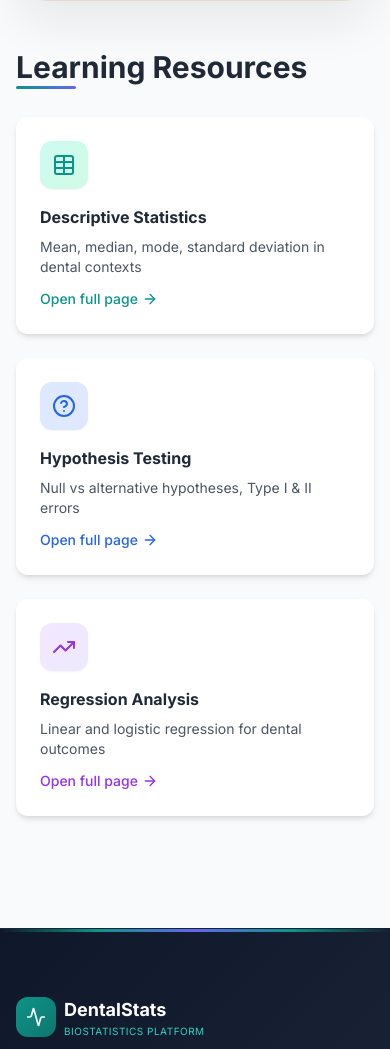
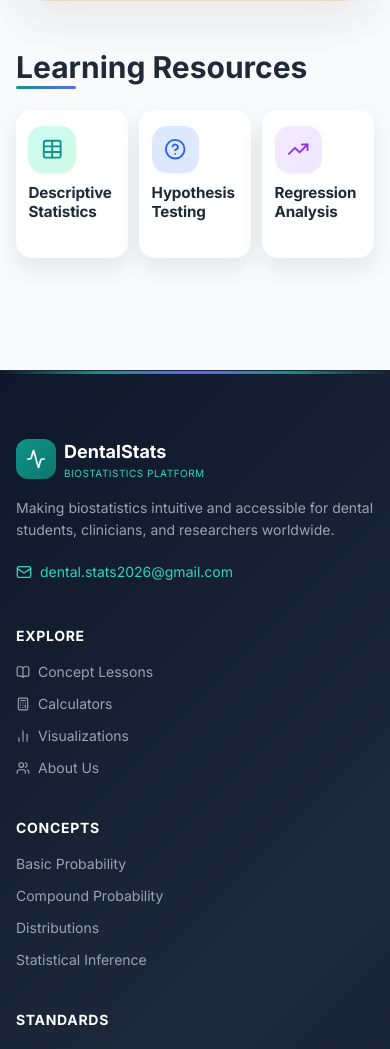
Before and after one commit to dayaniravi123/DentStat, a Django app: page / in a window 390 px wide. Shown: the part 5165-6214 px from the top of the page. Run offline with Django 4.2, Linux system fonts and the light colour scheme; some libraries are stand-ins or nearby versions.

Commit message:
"make changes in Learning Res in mobile view"

```diff
--- a/static/css/style.css
+++ b/static/css/style.css
@@ -847,6 +847,53 @@ footer { border-top: 1px solid rgba(255,255,255,0.03); }
         display: none !important;
     }
 
+    .home-page .learning-resources-grid {
+        grid-template-columns: repeat(3, minmax(0, 1fr));
+        gap: 0.7rem;
+        margin-top: 1.1rem;
+    }
+
+    .home-page .learning-card {
+        display: flex;
+        flex-direction: column;
+        align-items: flex-start;
+        justify-content: flex-start;
+        min-height: 9.2rem;
+        padding: 0.95rem 0.78rem !important;
+        border-radius: 1rem;
+        box-shadow: 0 10px 24px rgba(15, 23, 42, 0.09);
+    }
+
+    .home-page .learning-card:hover {
+        transform: none;
+        box-shadow: 0 10px 24px rgba(15, 23, 42, 0.09);
+    }
+
+    .home-page .learning-card-icon {
+        width: 2.95rem !important;
+        height: 2.95rem !important;
+        min-width: 2.95rem;
+        margin-bottom: 0.72rem !important;
+        border-radius: 0.95rem !important;
+    }
+
+    .home-page .learning-card-icon svg {
+        width: 1.4rem !important;
+        height: 1.4rem !important;
+    }
+
+    .home-page .learning-card-title {
+        margin-bottom: 0 !important;
+        font-size: 0.95rem;
+        line-height: 1.22;
+        letter-spacing: -0.01em;
+    }
+
+    .home-page .learning-card-copy,
+    .home-page .learning-card-link {
+        display: none !important;
+    }
+
     body:not(.home-page) .site-nav-mobile-search {
         display: none !important;
     }
--- a/templates/index.html
+++ b/templates/index.html
@@ -625,32 +625,32 @@
         <!-- Educational Content Cards -->
           <section class="mb-16">
             <h2 class="text-3xl font-bold text-gray-800 mb-2 reveal section-title">Learning Resources</h2>
-            <div class="grid grid-cols-1 md:grid-cols-3 gap-6 mt-6 stagger-children">
+            <div class="learning-resources-grid grid grid-cols-1 md:grid-cols-3 gap-6 mt-6 stagger-children">
                 <a href="/learning/descriptive/descriptive-statistics.html" class="learning-card bg-white rounded-xl shadow-md p-6 block" style="--card-accent: #0d9488;">
-                    <div class="w-12 h-12 bg-gradient-to-br from-teal-100 to-emerald-100 rounded-xl flex items-center justify-center mb-4 shadow-sm">
+                    <div class="learning-card-icon w-12 h-12 bg-gradient-to-br from-teal-100 to-emerald-100 rounded-xl flex items-center justify-center mb-4 shadow-sm">
                         <i data-lucide="table" class="w-6 h-6 text-teal-600"></i>
                     </div>
-                    <h3 class="font-bold text-gray-800 mb-2">Descriptive Statistics</h3>
-                    <p class="text-sm text-gray-600">Mean, median, mode, standard deviation in dental contexts</p>
-                    <span class="inline-flex items-center mt-3 text-teal-600 text-sm font-medium">Open full page <i data-lucide="arrow-right" class="w-4 h-4 ml-1"></i></span>
+                    <h3 class="learning-card-title font-bold text-gray-800 mb-2">Descriptive Statistics</h3>
+                    <p class="learning-card-copy text-sm text-gray-600">Mean, median, mode, standard deviation in dental contexts</p>
+                    <span class="learning-card-link inline-flex items-center mt-3 text-teal-600 text-sm font-medium">Open full page <i data-lucide="arrow-right" class="w-4 h-4 ml-1"></i></span>
                 </a>
 
                 <a href="/learning/hypothesis/hypothesis-testing.html" class="learning-card bg-white rounded-xl shadow-md p-6 block" style="--card-accent: #3b82f6;">
-                    <div class="w-12 h-12 bg-gradient-to-br from-blue-100 to-indigo-100 rounded-xl flex items-center justify-center mb-4 shadow-sm">
+                    <div class="learning-card-icon w-12 h-12 bg-gradient-to-br from-blue-100 to-indigo-100 rounded-xl flex items-center justify-center mb-4 shadow-sm">
                         <i data-lucide="help-circle" class="w-6 h-6 text-blue-600"></i>
                     </div>
-                    <h3 class="font-bold text-gray-800 mb-2">Hypothesis Testing</h3>
-                    <p class="text-sm text-gray-600">Null vs alternative hypotheses, Type I & II errors</p>
-                    <span class="inline-flex items-center mt-3 text-blue-600 text-sm font-medium">Open full page <i data-lucide="arrow-right" class="w-4 h-4 ml-1"></i></span>
+                    <h3 class="learning-card-title font-bold text-gray-800 mb-2">Hypothesis Testing</h3>
+                    <p class="learning-card-copy text-sm text-gray-600">Null vs alternative hypotheses, Type I & II errors</p>
+                    <span class="learning-card-link inline-flex items-center mt-3 text-blue-600 text-sm font-medium">Open full page <i data-lucide="arrow-right" class="w-4 h-4 ml-1"></i></span>
                 </a>
 
                 <a href="/learning/regression/regression-analysis.html" class="learning-card bg-white rounded-xl shadow-md p-6 block" style="--card-accent: #8b5cf6;">
-                    <div class="w-12 h-12 bg-gradient-to-br from-purple-100 to-violet-100 rounded-xl flex items-center justify-center mb-4 shadow-sm">
+                    <div class="learning-card-icon w-12 h-12 bg-gradient-to-br from-purple-100 to-violet-100 rounded-xl flex items-center justify-center mb-4 shadow-sm">
                         <i data-lucide="trending-up" class="w-6 h-6 text-purple-600"></i>
                     </div>
-                    <h3 class="font-bold text-gray-800 mb-2">Regression Analysis</h3>
-                    <p class="text-sm text-gray-600">Linear and logistic regression for dental outcomes</p>
-                    <span class="inline-flex items-center mt-3 text-purple-600 text-sm font-medium">Open full page <i data-lucide="arrow-right" class="w-4 h-4 ml-1"></i></span>
+                    <h3 class="learning-card-title font-bold text-gray-800 mb-2">Regression Analysis</h3>
+                    <p class="learning-card-copy text-sm text-gray-600">Linear and logistic regression for dental outcomes</p>
+                    <span class="learning-card-link inline-flex items-center mt-3 text-purple-600 text-sm font-medium">Open full page <i data-lucide="arrow-right" class="w-4 h-4 ml-1"></i></span>
                 </a>
             </div>
         </section>
```
